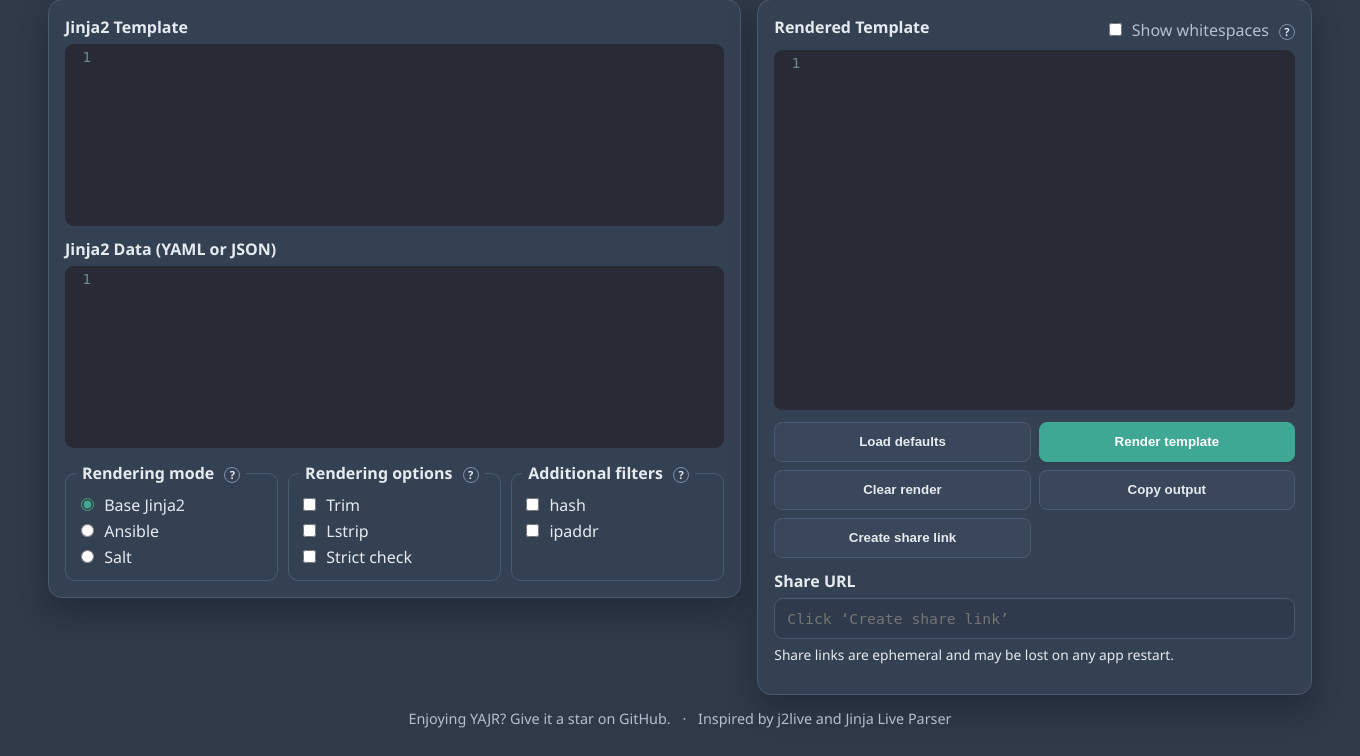
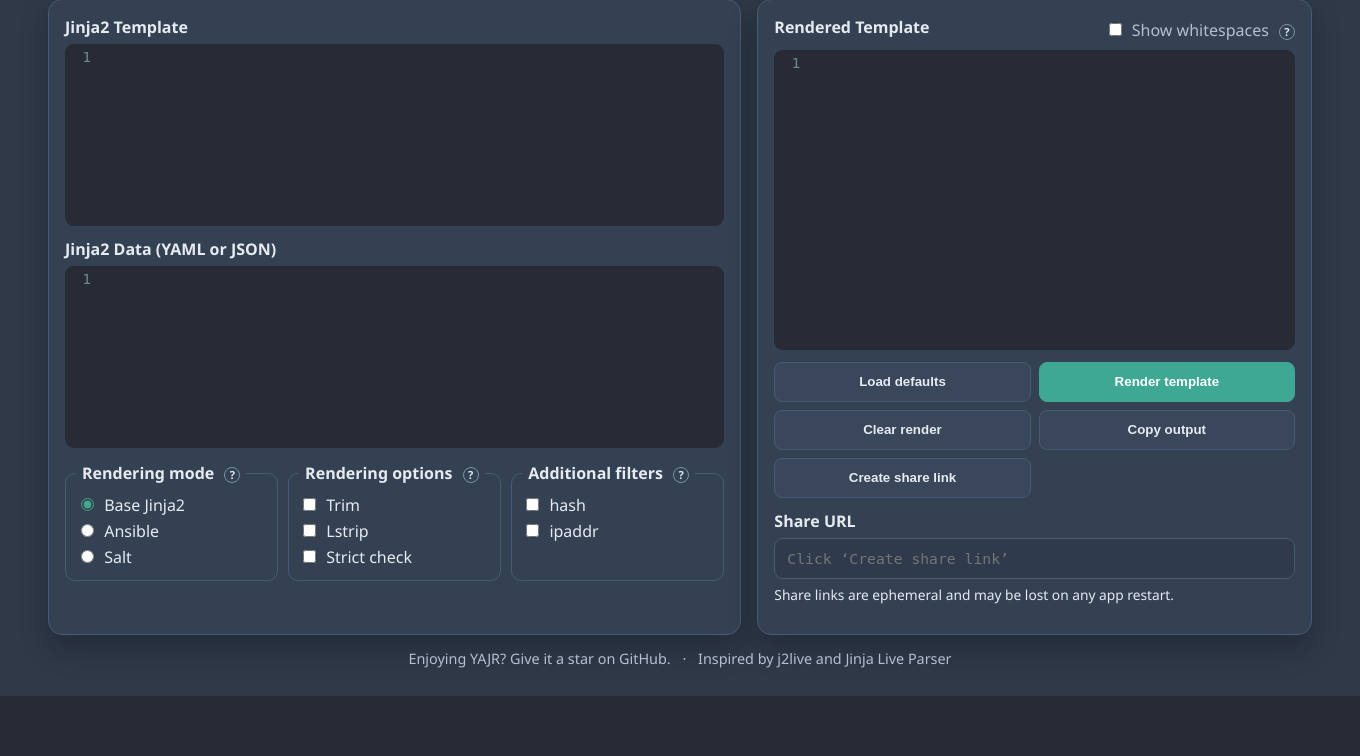
Before and after one commit to wbollock/yajr, a FastAPI app: page / in a window 1360 px wide; the page is wider, and only the part inside the window is pictured. Shown: the part 175-931 px from the top of that part. After the commit the page ends 871 px from the top of that part, so only its background shows below. Run offline with FastAPI, Linux system fonts and the light colour scheme.

Commit message:
fix(ui): eliminate scrollbars and fill available space with editors
- Re-enable lineWrapping on all editors to remove horizontal scrollbars
- Stretch workspace panels to equal height (align-items: stretch)
- Make right panel flex-column so output editor fills remaining height
- Style CodeMirror scrollbars to be thin and theme-matched
- Output editor uses 100% height instead of fixed 360px

Co-Authored-By: Claude Sonnet 4.6 <noreply@anthropic.com>

```diff
--- a/web/static/css/site.css
+++ b/web/static/css/site.css
@@ -96,7 +96,7 @@ body {
   display: grid;
   gap: 16px;
   grid-template-columns: minmax(640px, 1.25fr) minmax(420px, 1fr);
-  align-items: start;
+  align-items: stretch;
 }
 
 .footer-note {
@@ -358,9 +358,40 @@ button:hover {
   min-height: 182px;
 }
 
+/* Right panel: flex column so output editor fills available height */
+.panel-right {
+  display: flex;
+  flex-direction: column;
+}
+
+#render_results {
+  flex: 1;
+  min-height: 300px;
+}
+
 #render_results .CodeMirror {
-  height: 360px;
-  min-height: 360px;
+  height: 100%;
+  min-height: 300px;
+}
+
+/* Thin, themed scrollbars inside editors */
+.CodeMirror-scroll::-webkit-scrollbar {
+  width: 5px;
+  height: 5px;
+}
+
+.CodeMirror-scroll::-webkit-scrollbar-track {
+  background: transparent;
+}
+
+.CodeMirror-scroll::-webkit-scrollbar-thumb {
+  background: var(--line);
+  border-radius: 3px;
+}
+
+.CodeMirror-scroll {
+  scrollbar-width: thin;
+  scrollbar-color: var(--line) transparent;
 }
 
 /* Whitespace overlay tokens */
--- a/web/static/js/app.js
+++ b/web/static/js/app.js
@@ -19,12 +19,14 @@ function initEditors() {
     mode: "jinja2",
     theme,
     lineNumbers: true,
+    lineWrapping: true,
     autofocus: false,
   });
   dataEditor = CodeMirror.fromTextArea(document.getElementById("j2_data"), {
     mode: "yaml",
     theme,
     lineNumbers: true,
+    lineWrapping: true,
   });
 
   outputEditor = CodeMirror(document.getElementById("render_results"), {
@@ -34,7 +36,7 @@ function initEditors() {
     lineWrapping: true,
     readOnly: true,
   });
-  outputEditor.setSize(null, 360);
+  outputEditor.setSize(null, "100%");
 }
 
 function statusLine() {
```
